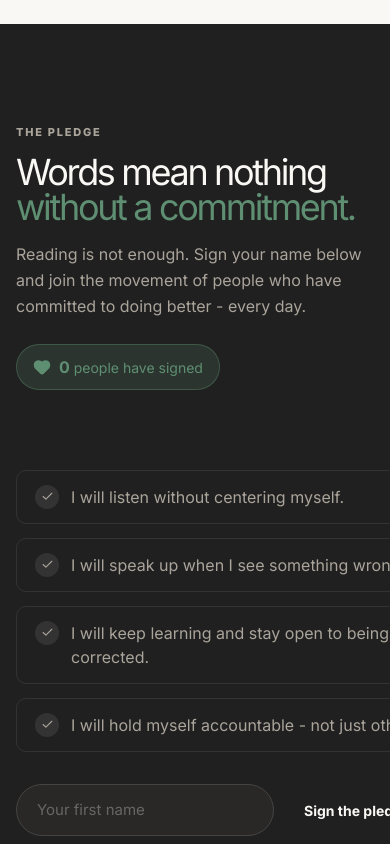
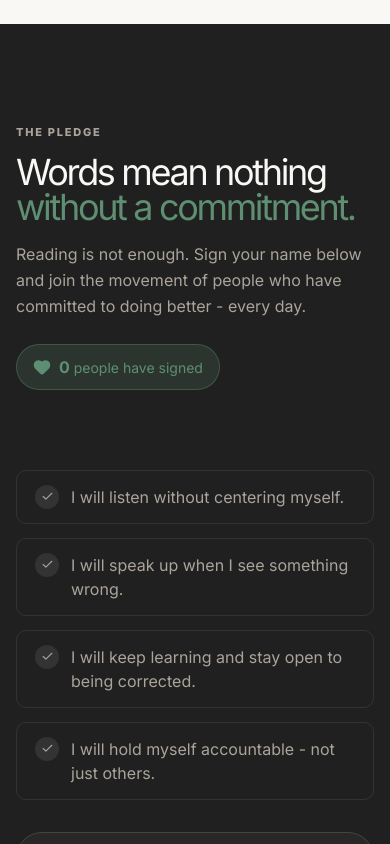
Before and after one commit to SubhrajeetBhattacharjee/Accountability-Manual, a Next.js app: page / in a window 390 px wide. Shown: the part 11156-12000 px from the top of the page. Built offline with nearby package versions, Linux system fonts and the light colour scheme.

Commit message:
Fix mobile responsiveness of pledge form and add OpenGraph metadata

```diff
--- a/app/globals.css
+++ b/app/globals.css
@@ -681,6 +681,8 @@ blockquote footer { font-size: 15px; color: var(--ink-muted); }
   /* Pledge mobile */
   .pledge-section { padding: 64px 0; }
   .pledge-inner { flex-direction: column; gap: 40px; }
+  .pledge-form { flex-direction: column; }
+  .pledge-btn { width: 100%; justify-content: center; }
 }
 
 /* ── PLEDGE SECTION ──────────────────────────────────────────── */
--- a/app/layout.tsx
+++ b/app/layout.tsx
@@ -15,17 +15,20 @@ export const metadata: Metadata = {
     'respect',
   ],
   authors: [{ name: 'The Accountability Manual' }],
+  metadataBase: new URL(process.env.VERCEL_URL ? `https://${process.env.VERCEL_URL}` : 'http://localhost:3000'),
   openGraph: {
     title: 'The Accountability Manual',
     description:
       'A practical guide on consent, boundaries, and being a better human in everyday situations.',
     type: 'website',
     locale: 'en_IN',
+    images: [{ url: '/images/editorial-boundaries.png', width: 1200, height: 630, alt: 'The Accountability Manual' }],
   },
   twitter: {
     card: 'summary_large_image',
     title: 'The Accountability Manual',
     description: 'Practical lessons on consent, respect, and bystander intervention.',
+    images: ['/images/editorial-boundaries.png'],
   },
   icons: {
     icon: [
```
